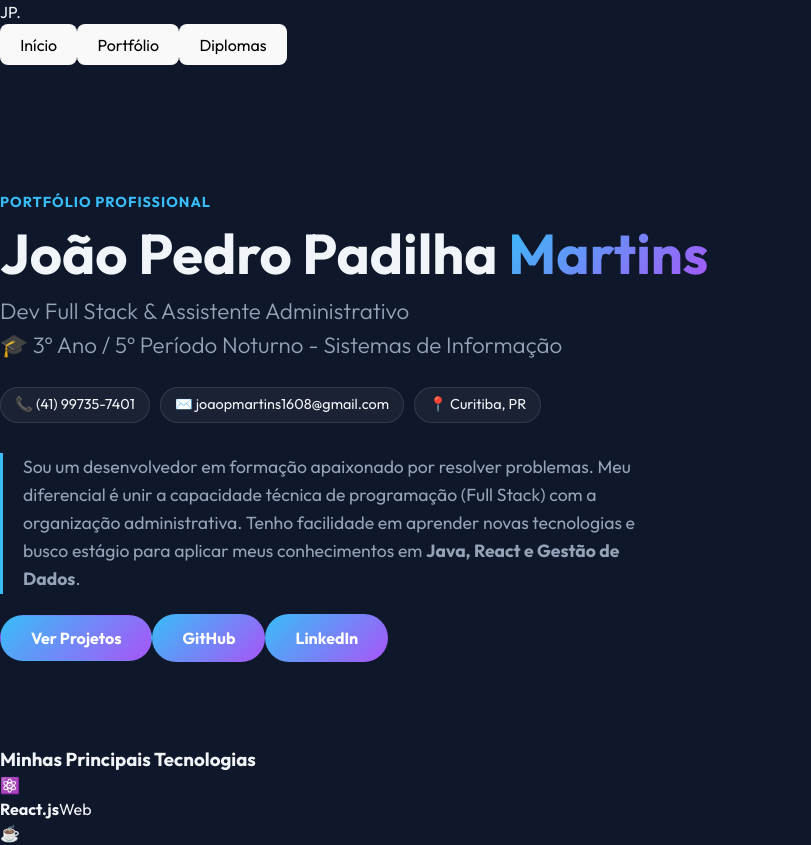
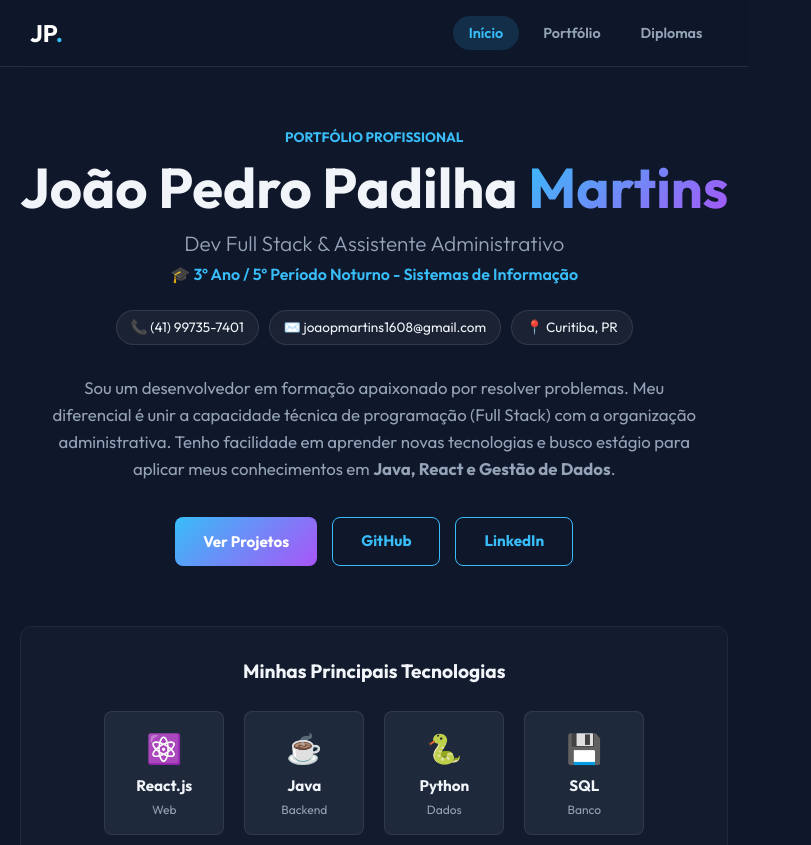
Before and after one commit to joaopmartins1608/curriculo-interativo, a React (Vite) app: page / in a window 1280 px wide. Shown: the top 845 px of the page, without its empty margins (0-811 px from the left). Built offline with nearby package versions, Linux system fonts and the light colour scheme.

Commit message:
Update App.css

```diff
--- a/src/App.css
+++ b/src/App.css
@@ -10,11 +10,7 @@
   --gradient: linear-gradient(135deg, #38bdf8 0%, #a855f7 100%);
 }
 
-* {
-  box-sizing: border-box;
-  margin: 0;
-  padding: 0;
-}
+* { box-sizing: border-box; margin: 0; padding: 0; }
 
 body {
   background-color: var(--bg-dark);
@@ -23,276 +19,107 @@ body {
   overflow-x: hidden;
 }
 
-.portfolio-wrapper {
-  max-width: 1100px;
-  margin: 0 auto;
-  padding: 0 20px;
+.app-container { min-height: 100vh; display: flex; flex-direction: column; }
+
+/* NAVBAR */
+.navbar {
+  position: sticky; top: 0; z-index: 100;
+  display: flex; justify-content: space-between; align-items: center;
+  padding: 15px 30px;
+  background: rgba(15, 23, 42, 0.85);
+  border-bottom: 1px solid rgba(255,255,255,0.1);
+  backdrop-filter: blur(12px); -webkit-backdrop-filter: blur(12px);
 }
+.nav-logo { font-weight: 700; font-size: 1.5rem; cursor: pointer; color: white; }
+.dot { color: var(--primary); }
+.nav-links { display: flex; gap: 8px; }
+.nav-btn {
+  background: transparent; border: none; color: var(--text-muted);
+  font-size: 0.9rem; font-weight: 600; cursor: pointer; padding: 8px 16px;
+  border-radius: 20px; transition: 0.3s;
+}
+.nav-btn:hover { color: var(--text-main); background: rgba(255,255,255,0.05); }
+.nav-btn.active { background: rgba(56, 189, 248, 0.15); color: var(--primary); }
 
-/* ANIMAÇÕES CSS (Isso substitui a biblioteca que estava travando) */
-.fade-in {
-  animation: fadeIn 1s ease-out;
-}
-.slide-up {
-  animation: slideUp 1s ease-out;
-}
-
-@keyframes fadeIn {
-  from {
-    opacity: 0;
-  }
-  to {
-    opacity: 1;
-  }
-}
-@keyframes slideUp {
-  from {
-    opacity: 0;
-    transform: translateY(30px);
-  }
-  to {
-    opacity: 1;
-    transform: translateY(0);
-  }
-}
+/* GERAL */
+.main-content { max-width: 1000px; margin: 0 auto; padding: 40px 20px; flex: 1; width: 100%; }
+.fade-in { animation: fadeIn 0.6s ease-out; }
+.slide-up { animation: slideUp 0.5s ease-out; }
+@keyframes fadeIn { from { opacity: 0; } to { opacity: 1; } }
+@keyframes slideUp { from { opacity: 0; transform: translateY(20px); } to { opacity: 1; transform: translateY(0); } }
 
 /* HERO */
-.hero {
-  min-height: 85vh;
-  display: flex;
-  flex-direction: column;
-  justify-content: center;
-  padding-top: 40px;
+.hero { text-align: center; margin-bottom: 60px; padding-top: 20px; }
+.greeting { color: var(--primary); font-weight: bold; text-transform: uppercase; font-size: 0.85rem; display: block; margin-bottom: 10px; }
+.name { font-size: 3.5rem; margin: 0 0 10px 0; line-height: 1.1; }
+.gradient-text { background: var(--gradient); background-clip: text; -webkit-background-clip: text; -webkit-text-fill-color: transparent; color: transparent; }
+
+.role { font-size: 1.3rem; color: var(--text-muted); font-weight: 300; margin-bottom: 25px; line-height: 1.4; }
+.sub-role { color: var(--primary); font-size: 1rem; font-weight: 600; display: block; margin-top: 5px; }
+
+.contact-pills { display: flex; gap: 10px; flex-wrap: wrap; justify-content: center; margin-bottom: 30px; }
+.pill {
+  display: flex; align-items: center; gap: 8px; font-size: 0.85rem;
+  background: rgba(255,255,255,0.05); padding: 6px 14px; border-radius: 50px;
+  color: var(--text-main); text-decoration: none; border: 1px solid rgba(255,255,255,0.1); transition: 0.3s;
 }
-.greeting {
-  color: var(--primary);
-  font-weight: bold;
-  letter-spacing: 1px;
-  text-transform: uppercase;
-  font-size: 0.9rem;
-}
-.name {
-  font-size: 3.5rem;
-  margin: 10px 0;
-  line-height: 1.1;
-}
-.gradient-text {
-  background: var(--gradient);
-  -webkit-background-clip: text;
-  -webkit-text-fill-color: transparent;
-}
-.role {
-  font-size: 1.4rem;
-  color: var(--text-muted);
-  font-weight: 300;
-  margin-bottom: 25px;
-}
-.bio {
-  max-width: 650px;
-  font-size: 1.1rem;
-  line-height: 1.6;
-  color: var(--text-muted);
-  border-left: 3px solid var(--primary);
-  padding-left: 20px;
-}
+.pill:hover { border-color: var(--primary); background: rgba(56, 189, 248, 0.1); }
+.bio { max-width: 650px; margin: 0 auto 35px auto; line-height: 1.6; color: var(--text-muted); font-size: 1.05rem; }
 
-.contact-pills {
-  display: flex;
-  gap: 10px;
-  flex-wrap: wrap;
-  margin-bottom: 30px;
-}
-.pill {
-  display: flex;
-  align-items: center;
-  gap: 8px;
-  font-size: 0.9rem;
-  background: rgba(255, 255, 255, 0.05);
-  padding: 6px 14px;
-  border-radius: 50px;
-  color: var(--text-main);
-  text-decoration: none;
-  border: 1px solid rgba(255, 255, 255, 0.1);
+.hero-actions { display: flex; gap: 15px; justify-content: center; }
+.cta-button { padding: 12px 28px; border-radius: 8px; font-weight: bold; cursor: pointer; font-size: 0.95rem; border: none; transition: transform 0.2s; }
+.cta-button:hover { transform: translateY(-3px); }
+.cta-button.primary { background: var(--gradient); color: white; }
+.cta-button.outline { background: transparent; border: 1px solid var(--primary); color: var(--primary); }
+
+/* SEÇÕES */
+.section-preview { text-align: center; margin-bottom: 50px; background: rgba(255,255,255,0.02); padding: 30px; border-radius: 12px; border: 1px solid rgba(255,255,255,0.05); }
+.section-title-center { font-size: 1.2rem; margin-bottom: 25px; color: var(--text-main); }
+
+/* SKILLS GRID (Ajustado para 4 itens) */
+.skills-preview-grid { display: flex; justify-content: center; gap: 20px; flex-wrap: wrap; }
+
+.skill-box {
+  background: var(--bg-card); padding: 15px 25px; border-radius: 8px;
+  border: 1px solid rgba(255,255,255,0.08); font-size: 0.95rem;
+  display: flex; flex-direction: column; align-items: center; min-width: 120px;
   transition: 0.3s;
 }
-.pill:hover {
-  border-color: var(--primary);
-  background: rgba(56, 189, 248, 0.1);
+.skill-box:hover { transform: translateY(-5px); border-color: var(--primary); }
+.icon-big { font-size: 1.8rem; margin-bottom: 5px; }
+.skill-desc { font-size: 0.75rem; color: var(--text-muted); margin-top: 3px; }
+
+/* PROJETOS E RESTANTE */
+.page-title { font-size: 2.2rem; color: var(--primary); margin-bottom: 10px; }
+.page-desc { color: var(--text-muted); margin-bottom: 40px; border-left: 3px solid var(--secondary); padding-left: 15px; font-size: 1.1rem; }
+.category-title { font-size: 1.4rem; margin-bottom: 20px; color: var(--text-main); border-bottom: 1px solid rgba(255,255,255,0.1); padding-bottom: 10px; }
+
+.projects-grid { display: grid; grid-template-columns: repeat(auto-fit, minmax(320px, 1fr)); gap: 25px; margin-bottom: 60px; }
+.project-card { background: rgba(255,255,255,0.03); padding: 25px; border-radius: 12px; border: 1px solid rgba(255,255,255,0.05); transition: 0.3s; display: flex; flex-direction: column; }
+.project-card:hover { transform: translateY(-5px); border-color: var(--primary); }
+.card-header { display: flex; justify-content: space-between; align-items: center; margin-bottom: 15px; }
+.tag { font-size: 0.75rem; padding: 4px 10px; border-radius: 4px; font-weight: bold; }
+.tag.react { background: rgba(97, 218, 251, 0.1); color: #61dafb; }
+.tag.java { background: rgba(248, 152, 32, 0.1); color: #f89820; }
+.tag.sql { background: rgba(168, 85, 247, 0.1); color: #a855f7; }
+.tag.admin { background: rgba(37, 99, 235, 0.1); color: #3b82f6; }
+.project-card p { font-size: 0.95rem; color: var(--text-muted); margin-bottom: 20px; line-height: 1.6; flex: 1; }
+.btn-link { color: var(--primary); text-decoration: none; font-weight: bold; font-size: 0.9rem; }
+.fake-img { width: 100%; height: 140px; background: rgba(0,0,0,0.4); display: flex; align-items: center; justify-content: center; border-radius: 6px; color: #64748b; font-size: 0.85rem; border: 1px dashed #475569; margin-top: 10px; }
+
+.certificados-grid { display: grid; grid-template-columns: repeat(auto-fit, minmax(280px, 1fr)); gap: 30px; }
+.cert-card { background: var(--bg-card); border-radius: 12px; overflow: hidden; border: 1px solid rgba(255,255,255,0.05); transition: 0.3s; }
+.cert-card:hover { transform: scale(1.02); }
+.cert-img-container { width: 100%; height: 180px; overflow: hidden; background: #000; }
+.cert-img-container img { width: 100%; height: 100%; object-fit: cover; opacity: 0.9; }
+.cert-info { padding: 20px; }
+.cert-info h4 { margin: 0 0 5px 0; color: var(--text-main); font-size: 1rem; }
+.cert-info p { font-size: 0.85rem; color: var(--text-muted); margin: 0; }
+
+.footer { text-align: center; padding: 40px 0; border-top: 1px solid rgba(255,255,255,0.05); font-size: 0.9rem; color: #64748b; margin-top: auto; }
+
+@media (max-width: 768px) {
+  .nav-logo { display: none; }
+  .nav-links { width: 100%; justify-content: center; }
+  .certificados-grid { grid-template-columns: 1fr; }
 }
-
-/* SKILLS */
-.skills-split {
-  display: grid;
-  grid-template-columns: 1fr 1fr;
-  gap: 40px;
-  margin-bottom: 80px;
-}
-.group-title {
-  margin-bottom: 20px;
-  font-size: 1.3rem;
-  color: var(--text-main);
-  border-bottom: 2px solid rgba(255, 255, 255, 0.1);
-  padding-bottom: 10px;
-}
-.skills-grid {
-  display: grid;
-  grid-template-columns: repeat(auto-fit, minmax(130px, 1fr));
-  gap: 15px;
-}
-
-.skill-card {
-  background: var(--bg-card);
-  padding: 15px;
-  border-radius: 10px;
-  text-align: center;
-  border: 1px solid rgba(255, 255, 255, 0.05);
-  transition: 0.3s;
-}
-.skill-card:hover {
-  transform: translateY(-5px);
-  border-color: var(--primary);
-}
-.icon-box {
-  font-size: 2rem;
-  margin-bottom: 10px;
-}
-.skill-card h4 {
-  font-size: 0.9rem;
-  color: var(--text-muted);
-}
-
-/* PROJETOS */
-.section-title {
-  font-size: 2rem;
-  margin-bottom: 30px;
-  text-align: center;
-}
-.projects-grid {
-  display: grid;
-  grid-template-columns: repeat(auto-fit, minmax(300px, 1fr));
-  gap: 25px;
-  margin-bottom: 80px;
-}
-
-.project-card {
-  background: rgba(255, 255, 255, 0.03);
-  padding: 25px;
-  border-radius: 12px;
-  border: 1px solid rgba(255, 255, 255, 0.05);
-  transition: transform 0.3s;
-}
-.project-card:hover {
-  transform: translateY(-5px);
-}
-.card-header {
-  display: flex;
-  justify-content: space-between;
-  align-items: center;
-  margin-bottom: 15px;
-}
-.tag {
-  font-size: 0.75rem;
-  padding: 4px 8px;
-  border-radius: 4px;
-  font-weight: bold;
-}
-.tag.react {
-  background: rgba(97, 218, 251, 0.15);
-  color: #61dafb;
-}
-.tag.java {
-  background: rgba(248, 152, 32, 0.15);
-  color: #f89820;
-}
-.tag.sql {
-  background: rgba(168, 85, 247, 0.15);
-  color: #a855f7;
-}
-
-.project-card p {
-  font-size: 0.95rem;
-  color: var(--text-muted);
-  margin-bottom: 20px;
-  line-height: 1.5;
-}
-.btn-link {
-  color: var(--primary);
-  text-decoration: none;
-  font-weight: bold;
-  font-size: 0.9rem;
-}
-
-/* FORMAÇÃO */
-.edu-grid {
-  display: grid;
-  grid-template-columns: 1fr 1fr;
-  gap: 30px;
-  margin-bottom: 60px;
-}
-.edu-card {
-  background: var(--bg-card);
-  padding: 25px;
-  border-radius: 12px;
-  border: 1px solid rgba(255, 255, 255, 0.05);
-}
-.edu-card h3 {
-  margin-bottom: 20px;
-  font-size: 1.2rem;
-  color: var(--primary);
-}
-.lang-item {
-  display: flex;
-  align-items: center;
-  gap: 15px;
-}
-.lang-icon {
-  font-size: 2.5rem;
-  background: rgba(168, 85, 247, 0.1);
-  padding: 5px;
-  border-radius: 50%;
-}
-
-/* FOOTER */
-.footer {
-  text-align: center;
-  padding: 50px 0;
-  border-top: 1px solid rgba(255, 255, 255, 0.05);
-}
-.cta-button {
-  display: inline-flex;
-  align-items: center;
-  gap: 10px;
-  background: var(--gradient);
-  color: white;
-  padding: 12px 30px;
-  border-radius: 50px;
-  text-decoration: none;
-  font-weight: bold;
-  margin-top: 20px;
-  transition: transform 0.2s;
-}
-.cta-button:hover {
-  transform: scale(1.05);
-}
-
-/* MOBILE */
-@media (max-width: 768px) {
-  .name {
-    font-size: 2.5rem;
-  }
-  .skills-split,
-  .edu-grid {
-    grid-template-columns: 1fr;
-  }
-  .hero {
-    text-align: center;
-    align-items: center;
-  }
-  .bio {
-    border-left: none;
-    padding-left: 0;
-  }
-  .contact-pills {
-    justify-content: center;
-  }
-}
```
